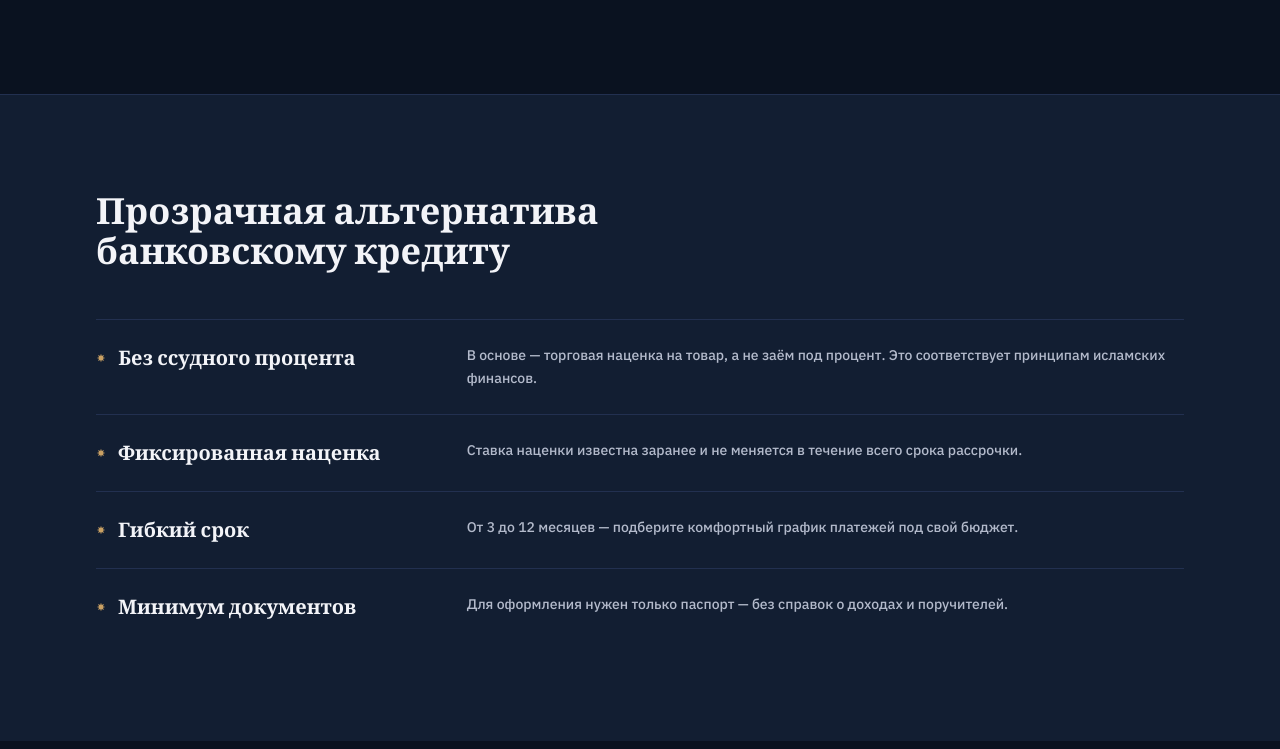
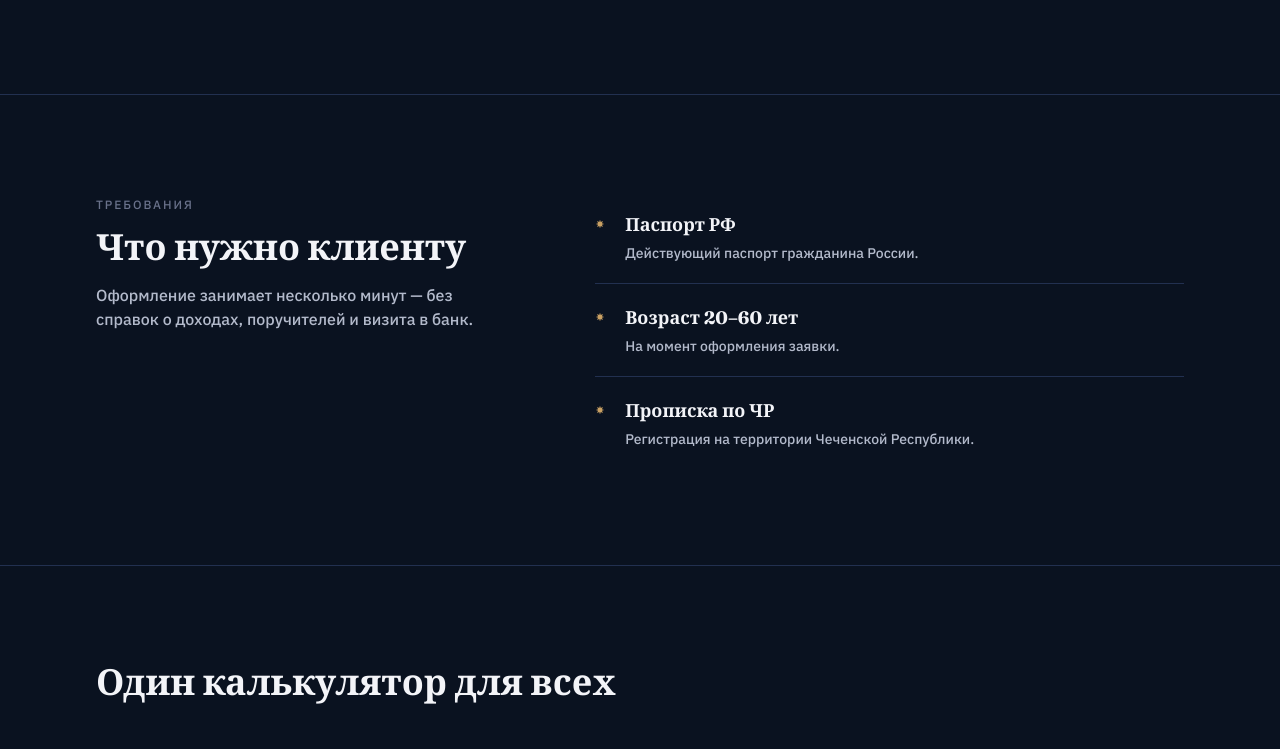
Before and after one commit to Navrazov/nisab, a React (Vite) app: page / in a window 1280 px wide. Shown: the part 1646-2395 px from the top of the page. Built offline with nearby package versions, Linux system fonts and the light colour scheme.

Commit message:
Remove the "Advantages" section
Dropped the whole "Прозрачная альтернатива банковскому кредиту" block
and its four bullet points, plus the now-dead nav links to it in the
header and footer.

```diff
--- a/src/App.tsx
+++ b/src/App.tsx
@@ -1,7 +1,6 @@
 import { Header } from './components/Header'
 import { Calculator } from './components/Calculator'
 import { HowItWorks } from './components/HowItWorks'
-import { Advantages } from './components/Advantages'
 import { Requirements } from './components/Requirements'
 import { Audience } from './components/Audience'
 import { Faq } from './components/Faq'
@@ -15,7 +14,6 @@ function App() {
       <main>
         <Calculator />
         <HowItWorks />
-        <Advantages />
         <Requirements />
         <Audience />
         <Faq />
--- a/src/components/Advantages.tsx
+++ /dev/null
@@ -1,45 +0,0 @@
-import { Container } from './ui/Container'
-import { Star8 } from './ui/Star8'
-
-const ADVANTAGES = [
-  {
-    title: 'Без ссудного процента',
-    text: 'В основе — торговая наценка на товар, а не заём под процент. Это соответствует принципам исламских финансов.',
-  },
-  {
-    title: 'Фиксированная наценка',
-    text: 'Ставка наценки известна заранее и не меняется в течение всего срока рассрочки.',
-  },
-  {
-    title: 'Гибкий срок',
-    text: 'От 3 до 12 месяцев — подберите комфортный график платежей под свой бюджет.',
-  },
-  {
-    title: 'Минимум документов',
-    text: 'Для оформления нужен только паспорт — без справок о доходах и поручителей.',
-  },
-]
-
-export function Advantages() {
-  return (
-    <section id="advantages" className="scroll-mt-20 bg-paper-raised py-16 transition-colors duration-300 sm:py-24">
-      <Container>
-        <h2 className="mb-12 max-w-xl font-serif text-3xl font-bold text-ink sm:text-4xl">
-          Прозрачная альтернатива банковскому кредиту
-        </h2>
-
-        <div className="divide-y divide-line border-t border-line">
-          {ADVANTAGES.map((item) => (
-            <div key={item.title} className="grid gap-2 py-6 sm:grid-cols-12 sm:gap-6">
-              <div className="flex items-baseline gap-3 sm:col-span-4">
-                <Star8 className="h-2.5 w-2.5 shrink-0 translate-y-[-2px] text-accent" />
-                <h3 className="font-serif text-xl font-bold text-ink">{item.title}</h3>
-              </div>
-              <p className="text-sm leading-relaxed text-ink-soft sm:col-span-8">{item.text}</p>
-            </div>
-          ))}
-        </div>
-      </Container>
-    </section>
-  )
-}
--- a/src/components/Footer.tsx
+++ b/src/components/Footer.tsx
@@ -7,7 +7,6 @@ import { PHONE_DISPLAY, PHONE_HREF, WHATSAPP_HREF } from '../lib/contacts'
 const LINKS = [
   { href: '#calculator', label: 'Калькулятор' },
   { href: '#how-it-works', label: 'Как это работает' },
-  { href: '#advantages', label: 'Преимущества' },
   { href: '#requirements', label: 'Требования' },
   { href: '#partners', label: 'Партнёрам' },
   { href: '#faq', label: 'Вопросы' },
--- a/src/components/Header.tsx
+++ b/src/components/Header.tsx
@@ -11,7 +11,6 @@ import { PHONE_DISPLAY, PHONE_HREF } from '../lib/contacts'
 const NAV_LINKS = [
   { href: '#calculator', label: 'Калькулятор' },
   { href: '#how-it-works', label: 'Как это работает' },
-  { href: '#advantages', label: 'Преимущества' },
   { href: '#partners', label: 'Партнёрам' },
   { href: '#faq', label: 'Вопросы' },
 ]
```
